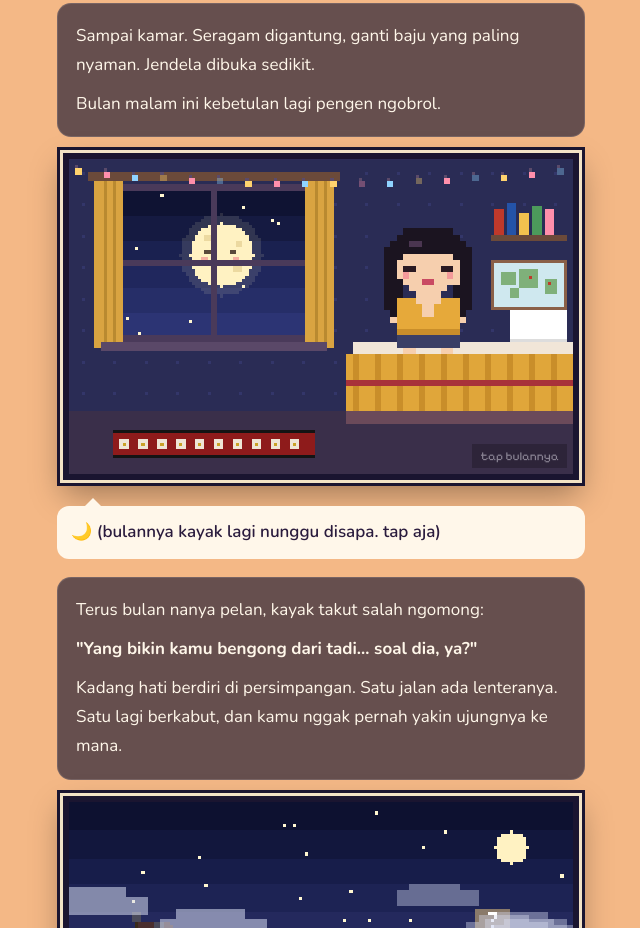
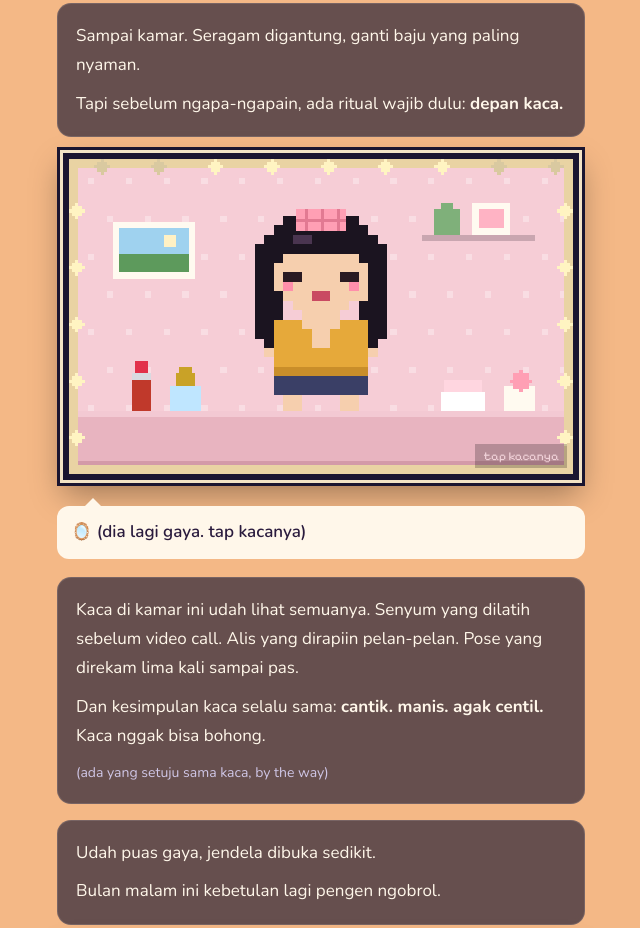
Before and after one commit to HorosPhoibos/bs, a plain HTML site: page index.html in a window 1280 px wide. Shown: the part 2605-3533 px from the top of the page, without its empty margins (319-959 px from the left). Drawn offline with nearby package versions, Linux system fonts and the light colour scheme; animation ran at ten frames a second.

Commit message:
Tambah adegan depan kaca (mode centil)
Co-Authored-By: Claude Opus 5.5 <noreply@anthropic.com>

```diff
--- a/index.html
+++ b/index.html
@@ -203,7 +203,19 @@
     <div class="chap-label">Bab 2</div>
     <h2 class="chap-title"><span class="first">O</span>brolan dengan Bulan</h2>
 
-    <div class="card reveal"><p>Sampai kamar. Seragam digantung, ganti baju yang paling nyaman. Jendela dibuka sedikit.</p>
+    <div class="card reveal"><p>Sampai kamar. Seragam digantung, ganti baju yang paling nyaman.</p>
+      <p>Tapi sebelum ngapa-ngapain, ada ritual wajib dulu: <b>depan kaca.</b></p></div>
+
+    <div class="frame reveal"><canvas class="px" id="sMirror" width="160" height="100"></canvas><span class="tap">tap kacanya</span></div>
+    <div class="bubble reveal" id="mirrorBubble">🪞 (dia lagi gaya. tap kacanya)</div>
+
+    <div class="card reveal">
+      <p>Kaca di kamar ini udah lihat semuanya. Senyum yang dilatih sebelum video call. Alis yang dirapiin pelan-pelan. Pose yang direkam lima kali sampai pas.</p>
+      <p>Dan kesimpulan kaca selalu sama: <b>cantik. manis. agak centil.</b> Kaca nggak bisa bohong.</p>
+      <p style="color:var(--muted);font-size:14px">(ada yang setuju sama kaca, by the way)</p>
+    </div>
+
+    <div class="card reveal"><p>Udah puas gaya, jendela dibuka sedikit.</p>
       <p>Bulan malam ini kebetulan lagi pengen ngobrol.</p></div>
 
     <div class="frame reveal"><canvas class="px" id="sRoom" width="160" height="100"></canvas><span class="tap">tap bulannya</span></div>
@@ -557,6 +569,59 @@ scene('sOffice',(s,t)=>{
     const b=$('#officeBubble');b.textContent=officeLines[officeIdx++%officeLines.length];
     b.classList.add('pop');setTimeout(()=>b.classList.remove('pop'),250);
   }
+});
+
+/* Bab 2a: depan kaca (mode centil) */
+const SP3={home:sprite(GIRL,homePal,3),blink:sprite(GIRL,homeBlink,3)};
+const POSES=[
+  "Rol rambut masih nempel di poni. Nggak apa-apa, cantik duluan, rapi belakangan 💁‍♀️",
+  "Kedip satu mata 😉 Latihannya bertahun-tahun, hasilnya mematikan.",
+  "Peace ✌️ IB: mba mba lewat fyp.",
+  "Cek alis. Setajam itu ✨ Tenang, nggak ada yang ilfeel.",
+  "Kibas rambut. Anginnya dari mana? Kipas angin. Tapi totalitas.",
+  "Selfie dulu 📸 Diambil 47 kali, yang diposting 1. Standar.",
+  "Kesimpulan kaca: cantik, manis, agak centil. Kaca nggak bisa bohong 💖"
+];
+let pose=0, poseT=-9;
+scene('sMirror',(s,t)=>{
+  const c=s.c, gx=56, gy=18+(Math.sin(t*2.4)>0.7?1:0);
+  const P=(col,row,w,h,col2)=>R(c,gx+col*3,gy+row*3,w*3,h*3,col2);
+  // dinding pastel + titik-titik
+  R(c,0,0,160,100,'#f6cdd6');for(let x=6;x<160;x+=12)for(let y=6;y<80;y+=12)R(c,x+((y/12|0)%2)*6,y,2,2,'#f9dde3');
+  // rak dinding + tanaman + bingkai
+  R(c,112,24,36,2,'#c9a6b0');R(c,116,16,8,8,'#7fb07a');R(c,118,14,4,2,'#7fb07a');R(c,128,14,12,10,'#fffaf0');R(c,130,16,8,6,'#ffb3c4');
+  R(c,14,20,26,18,'#fffaf0');R(c,16,22,22,14,'#9fd2ef');R(c,16,30,22,6,'#5d9a5c');R(c,30,24,4,4,'#fff1c4');
+  // orangnya
+  const blink=(t%3.2)<0.12&&pose!==1;
+  if(pose===4){P(-2,8,3,7,'#1b1420');P(-3,10,1,4,'#1b1420');R(c,gx-14,gy+28,4,1,'#ffffff');R(c,gx-16,gy+34,5,1,'#ffffff');R(c,gx-13,gy+40,3,1,'#ffffff');}
+  c.drawImage(blink?SP3.blink:SP3.home,gx,gy);
+  P(4,7,1,1,'#ff8fab');P(11,7,1,1,'#ff8fab');
+  if(pose===0){R(c,gx+16,gy-2,16,7,'#ff9fb4');R(c,gx+16,gy+1,16,1,'#e27a92');R(c,gx+19,gy-2,1,7,'#e27a92');R(c,gx+24,gy-2,1,7,'#e27a92');R(c,gx+29,gy-2,1,7,'#e27a92');}
+  if(pose===1){P(10,6,2,1,'#f6cfae');R(c,gx+30,gy+20,6,1,'#2a1a22');R(c,gx+31,gy+19,4,1,'#2a1a22');
+    if(Math.floor(t*4)%2){R(c,gx+40,gy+12,1,5,'#fff2a0');R(c,gx+38,gy+14,5,1,'#fff2a0');}}
+  if(pose===2){R(c,gx+40,gy+5,3,13,'#f6cfae');R(c,gx+46,gy+3,3,15,'#f6cfae');R(c,gx+43,gy+12,3,6,'#e0a98a');R(c,gx+39,gy+17,11,9,'#f6cfae');R(c,gx+39,gy+24,11,2,'#e0a98a');}
+  if(pose===3){R(c,gx+11,gy+15,8,2,'#1b1420');R(c,gx+17,gy+14,2,1,'#1b1420');R(c,gx+29,gy+15,8,2,'#1b1420');R(c,gx+29,gy+14,2,1,'#1b1420');
+    const g=Math.floor(t*5)%2;R(c,gx+38+g,gy+10,1,4,'#ffffff');R(c,gx+37+g,gy+11,3,1,'#ffffff');}
+  if(pose===5){R(c,gx+38,gy+26,12,20,'#2b2b3a');R(c,gx+40,gy+28,8,16,'#7fb8e6');R(c,gx+36,gy+40,6,6,'#f6cfae');
+    if((t-poseT)%1.4<0.12){c.globalAlpha=0.7;R(c,0,0,160,100,'#ffffff');c.globalAlpha=1;}}
+  // meja rias
+  R(c,0,80,160,20,'#e8b4c0');R(c,0,80,160,2,'#f3c9d3');R(c,0,96,160,4,'#d39aa8');
+  R(c,20,70,6,10,'#c0392b');R(c,20,68,6,2,'#d9d9e0');R(c,21,64,4,4,'#e2304a');
+  R(c,32,72,10,8,'#bfe6ff');R(c,34,68,6,4,'#c9a227');R(c,35,66,4,2,'#c9a227');
+  R(c,118,74,14,6,'#ffffff');R(c,119,70,12,4,'#ffd6e0');
+  R(c,138,72,10,8,'#fffaf0');disc(c,143,70,3,'#ff9fb4');
+  // bingkai kaca dengan lampu bulat
+  R(c,0,0,160,3,'#e9d3a3');R(c,0,97,160,3,'#e9d3a3');R(c,0,0,3,100,'#e9d3a3');R(c,157,0,3,100,'#e9d3a3');
+  for(let x=10;x<160;x+=18){const on=Math.sin(t*2+x)>-0.6;disc(c,x,2,2,on?'#fff4c2':'#d9c9a0');}
+  for(let y=16;y<96;y+=18){disc(c,2,y,2,'#fff4c2');disc(c,157,y,2,'#fff4c2');}
+  // hati beterbangan setelah ganti gaya
+  const since=t-poseT;
+  if(since<2.2)for(let k=0;k<6;k++){const p=since/2.2,side=k%2?1:-1;c.globalAlpha=1-p;c.drawImage(SP.heart,gx+20+side*(30+k*4)+Math.sin(p*8+k)*3,gy+30-p*34-k*3);}
+  c.globalAlpha=1;
+},(s,x,y)=>{
+  pose=(pose+1)%POSES.length; poseT=performance.now()/1000;
+  const b=$('#mirrorBubble');b.textContent="🪞 "+POSES[pose];
+  b.classList.add('pop');setTimeout(()=>b.classList.remove('pop'),250);
 });
 
 /* Bab 2: kamar + bulan */
@@ -953,6 +1018,7 @@ const replies=[
   [/horas/,"Horas! 🙌 (bulan lagi belajar bahasa Batak, maklumin ya)"],
   [/\bbula\b/,"Bula! 🌺 Itu 'halo'-nya Fiji. Wah, udah latihan nih ceritanya."],
   [/gkps|gereja|minggu/,"Sampai ketemu hari Minggu di GKPS ya. Semoga ibadahnya teduh 🕊️"],
+  [/kaca|cantik|centil|manis|alis/,"Bulan konfirmasi: kacanya jujur. Cantik, manis, centil dikit. Pas 💖"],
   [/mama|bipo|inang/,"Bintang yang paling terang malam ini kayaknya lagi senyum 🤍"],
   [/dipasu|pasu-pasu|pasu pasu/,"Amin! Di GKPS juga ya nanti. Bulan diundang nggak? 🤭"],
   [/utte|mukkur/,"Utte mukkur lebih ampuh dari dating app, katanya 🍋 bulan nggak ikut-ikutan ya."],
```
